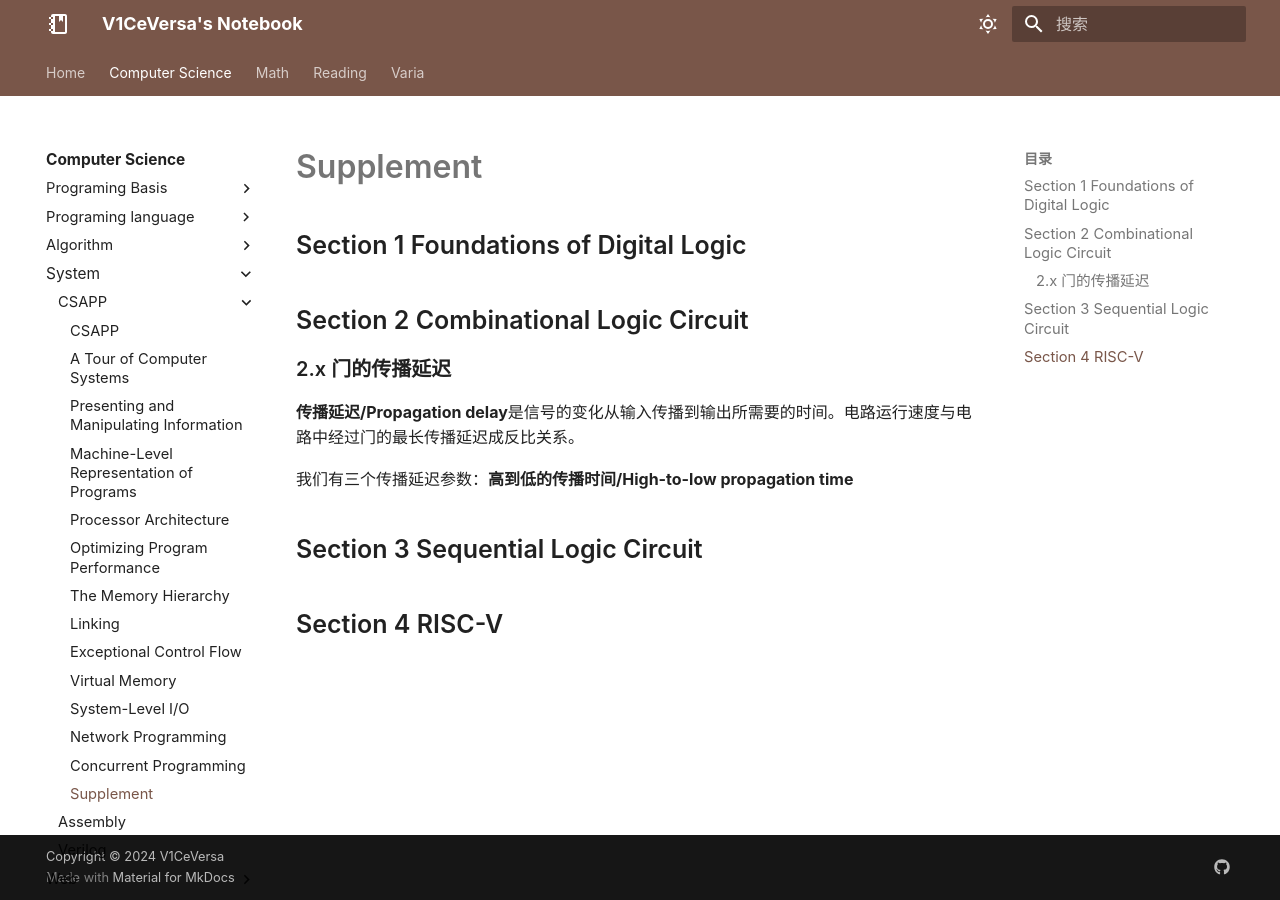
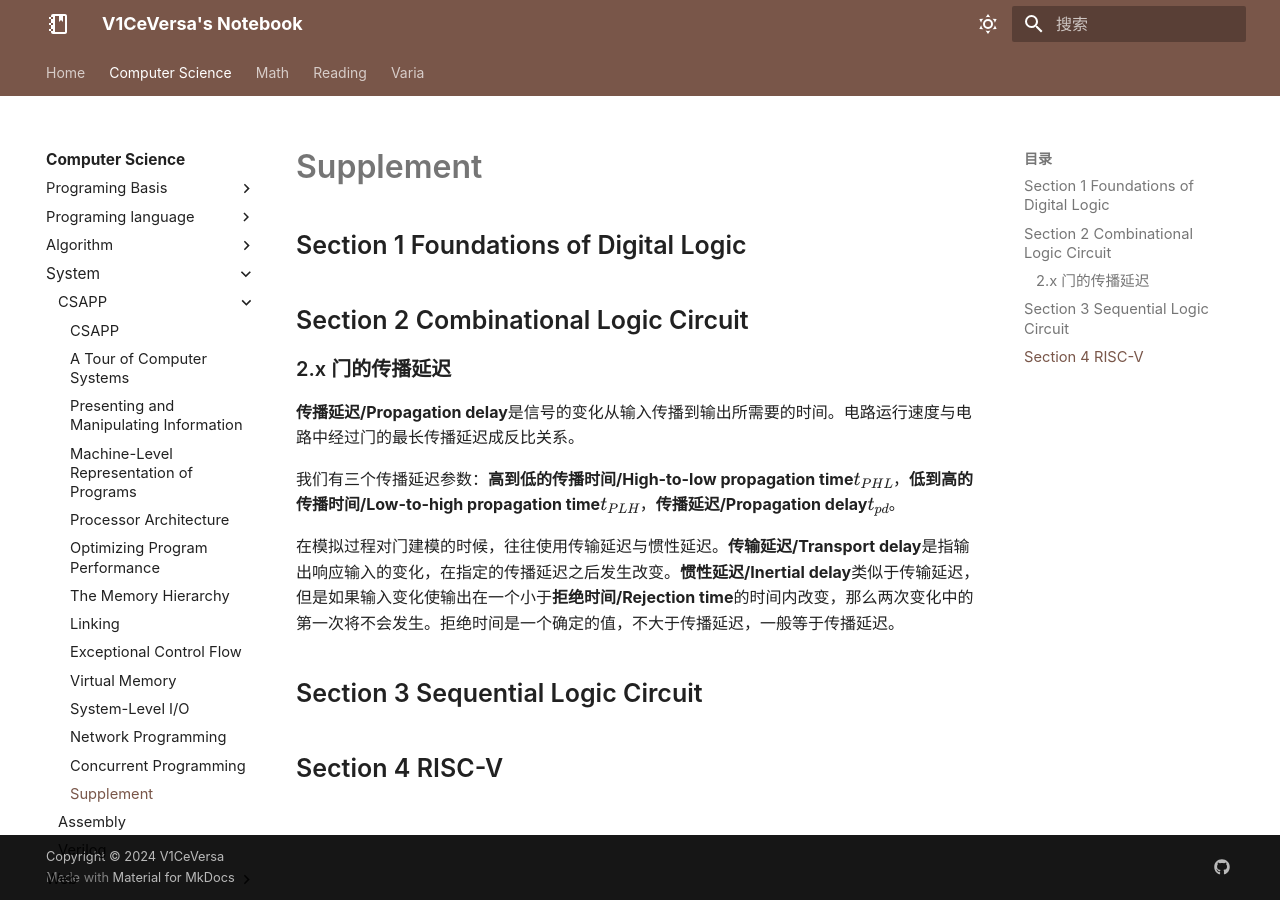
Before and after one commit to V1CeVersaa/V1CeVersaa.github.io, an MkDocs documentation site: the page built from docs/Computer Science/System/CSAPP/Supplement.md, in a window 1280 px wide. Built offline with MkDocs 1.6.1 and Material for MkDocs 9.7.7, drawn with Linux system fonts in a browser that asks for light colours; nearby versions of some CDN libraries; some web fonts are replaced; comment, search, counter and statistics services are not loaded; a style sheet for code colours, icons or effects is not loaded.

Commit message:
update: 240401 ver2

```diff
--- a/docs/Computer Science/System/CSAPP/Supplement.md
+++ b/docs/Computer Science/System/CSAPP/Supplement.md
@@ -8,7 +8,9 @@
 
 **传播延迟/Propagation delay**是信号的变化从输入传播到输出所需要的时间。电路运行速度与电路中经过门的最长传播延迟成反比关系。
 
-我们有三个传播延迟参数：**高到低的传播时间/High-to-low propagation time**
+我们有三个传播延迟参数：**高到低的传播时间/High-to-low propagation time**$t_{PHL}$，**低到高的传播时间/Low-to-high propagation time**$t_{PLH}$，**传播延迟/Propagation delay**$t_{pd}$。
+
+在模拟过程对门建模的时候，往往使用传输延迟与惯性延迟。**传输延迟/Transport delay**是指输出响应输入的变化，在指定的传播延迟之后发生改变。**惯性延迟/Inertial delay**类似于传输延迟，但是如果输入变化使输出在一个小于**拒绝时间/Rejection time**的时间内改变，那么两次变化中的第一次将不会发生。拒绝时间是一个确定的值，不大于传播延迟，一般等于传播延迟。
 
 ## Section 3 Sequential Logic Circuit
 
```
